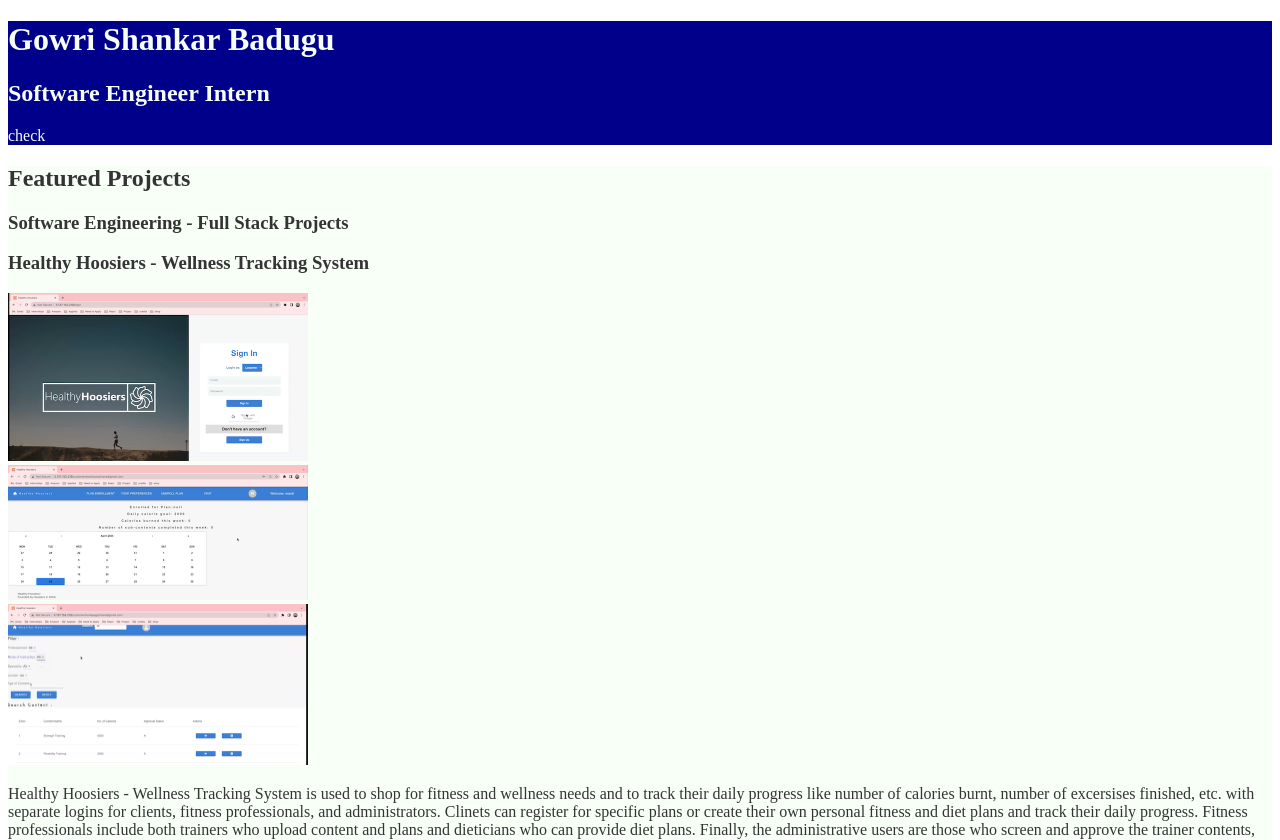
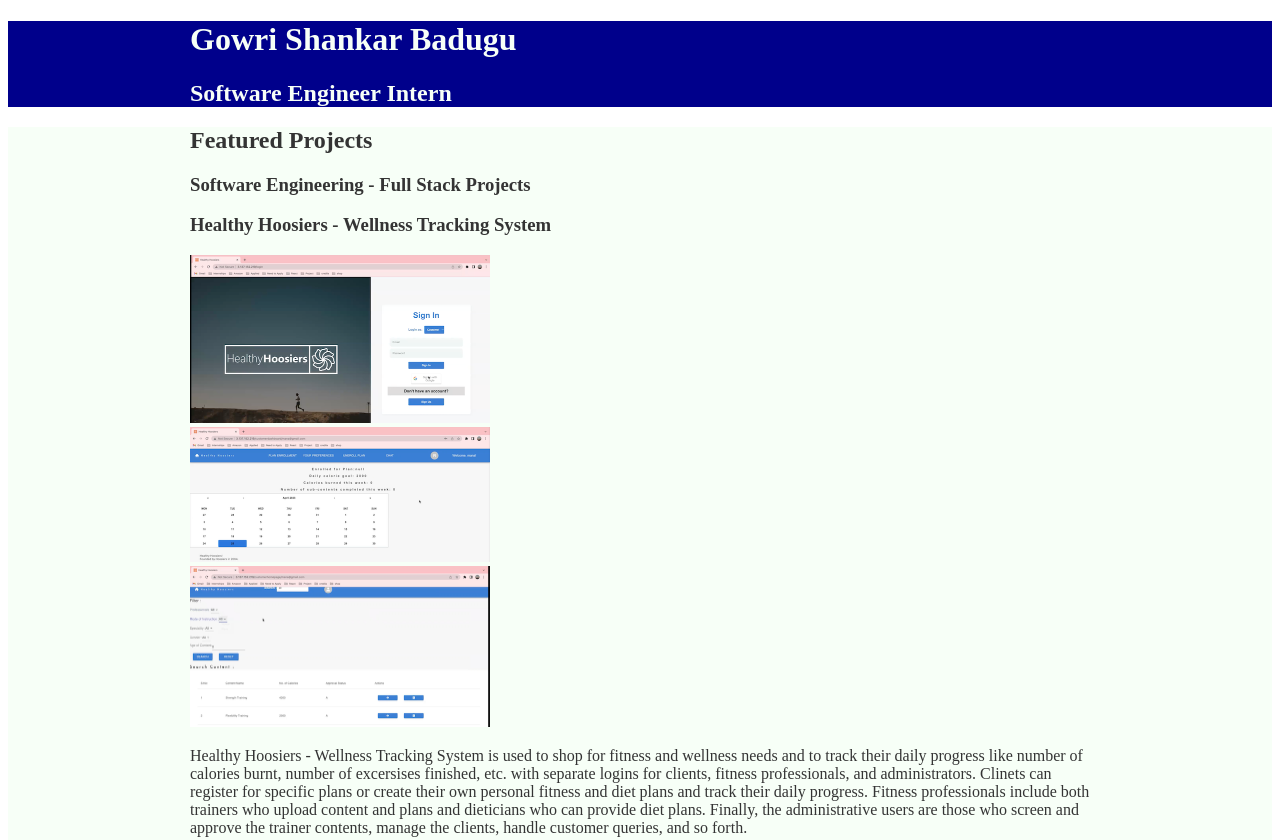
Before and after one commit to gowrishankar356/Gowri-Shankar-Badugu-FullStackDeveloper, a plain HTML site: page index.html in a window 1280 px wide. Shown: the top 840 px of the page. Drawn offline with Linux system fonts and the light colour scheme.

Commit message:
Added content wrapper to work experience.

```diff
--- a/css/styles.css
+++ b/css/styles.css
@@ -16,6 +16,12 @@ a {
 a:hover {
     text-decoration: None;
 }
+
+.content-wrap{
+    width : 900px;
+    margin : 0 auto;
+}
+
 
 /* Profile
 --------------------------------*/
--- a/index.html
+++ b/index.html
@@ -10,18 +10,19 @@
     <main>
       <!-- ***********************  ABOUT / PROFILE  *********************** -->
       <header>
+        <div class="content-wrap">
           <h1>Gowri Shankar Badugu</h1>
           <h2>Software Engineer Intern</h2>
-        <p>check</p>
+        </div>
       </header>
 
       <!-- ********************  PROJECTS / PORTFOLIO  ********************* -->
       <section class="projects">
+        <div class="content-wrap">
         <h2>Featured Projects</h2>
 
         <h3>Software Engineering - Full Stack Projects</h3>
         <!-- Copy the whole <section> block to add more projects. -->
-
           <section>
             <h3>Healthy Hoosiers - Wellness Tracking System</h3>
             <img src="images/homepage.png" alt="homepage of application"><br>
@@ -76,11 +77,13 @@
           </section>
 
 
+        </div>
         <!-- End of Project block. -->
       </section>
 
       <!-- ***********************  WORK EXPERIENCE  *********************** -->
       <section class = "work-experience">
+        <div class="content-wrap">
         <h2>Work Experience</h2>
 
         <!-- Copy this whole <section> block to add more jobs. -->
@@ -89,7 +92,6 @@
             <p>Pringle Robotics Inc.</p>
             <p>01-06-2023 - Ongoing</p>
             <p>I am currently working as a Software Engineer intern at Pringle Robotics Inc.</p>
-          </section>
           <!-- End of Job block. -->
         </section>
 
@@ -111,6 +113,7 @@
           <h4>Skills acquired</h4>
           <p>Time & Attendance · Human Resources (HR) · Oracle Reports · Self Service · Requirements Gathering · Functional Training · Data Migration · SQL · Payroll · Java · PL/SQL</p>
         </section>
+      </div>
         <!-- End of Job block. -->
       </section>
 
@@ -137,6 +140,7 @@
 
       <!-- *****************  CONTACT INFO / SOCIAL MEDIA  ***************** -->
       <footer>
+        <div class="content-wrap">
         <h2>Contact information</h2>
 
         <!-- Social media and contact links. Add or remove any networks. -->
@@ -146,6 +150,7 @@
           <li><a href="https://leetcode.com/Gowri_Shankar_Badugu/" target="_blank">Leetcode</a></li>
           <li><a href="https://leetcode.com/Gowri_Shankar_Badugu/" target="_blank">Github</a></li>
         </ul>
+      </div>
       </footer>
     </main>
   </body>
```
Also changed, not shown: css/styles1.css (deleted). Lines whose indentation alone changed are shown as unchanged.
